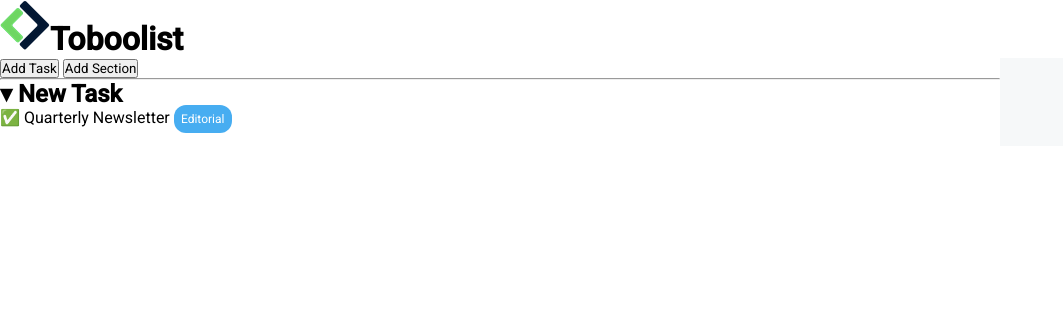
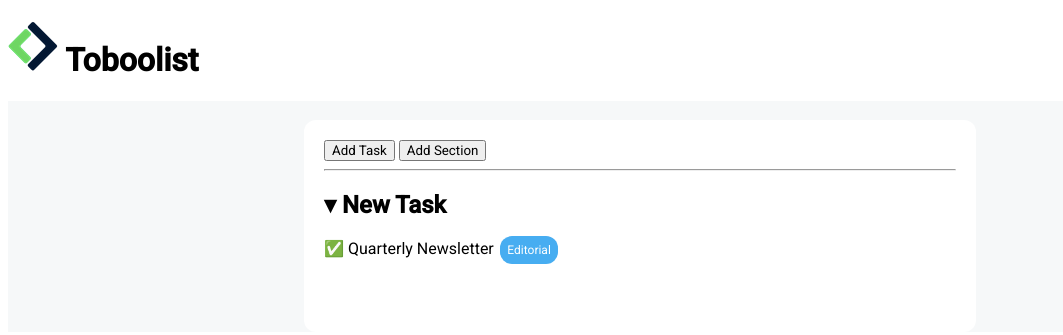
Before and after one commit to Vitali115/html-css-toboolist, a plain HTML site: page index.html in a window 1280 px wide. Shown: the whole page, without its empty margins (0-1063 px from the left). Drawn offline with Linux system fonts and the light colour scheme.

Commit message:
pulizia del codice

```diff
--- a/css/style.css
+++ b/css/style.css
@@ -1,13 +1,29 @@
 
 * {
-  margin: 0;
   font-family: 'Roboto', sans-serif;
-  padding: 0;
-  box-sizing: border-box;
+}
+
+.box{
+  width: 50%;
+  margin: auto;
+  background-color: white;
+  padding: 20px;
+  border-radius: 12px;
 
 }
 
 /******************************/
+.bubble {
+  color: white;
+  border-radius: 12px;
+  margin-left: 0.2em;
+  padding: 0.6em;
+  font-size: 12px;
+
+}
+
+/******************************/
+
 .color1 {
   background-color: white;
 }
@@ -16,31 +32,8 @@
   background-color: #F6F8F9;
 }
 
-/******************************/
-
-header{
-  height: 8em;
-  display: inline;
-  vertical-align: center;
-}
-
-
-/******************************/
-
-.bubble {
-  border-radius: 12px;
-
-  padding: 0.6em;
-  color: white;
-  font-size: 12px;
-
-}
-
 .blue{
   background-color: #47ADF1;
 }
 
-.box{
-
-  width: 1000px;
-}
+/******************************/
--- a/index.html
+++ b/index.html
@@ -16,13 +16,17 @@
 
   <header class="color1">
     <div>
-      <h1><img src="img/Logo (1).png" alt="">Toboolist</h1>
+      <h1>
+        <img src="img/Logo.png" alt="">
+        <span class="font-logo" >Toboolist</span>
+      </h1>
     </div>
   </header>
 
-  <!-- Corpo -->
+  <!-- wip -->
 <main class="color2">
-<div class="box color1">
+  <br>
+<div class="box ">
 
   <section>
     <button>Add Task</button>
@@ -35,12 +39,12 @@
     <p><span>&#9989;</span>  Quarterly Newsletter
     <span class="bubble blue">Editorial</span></p>
     <br>
+    <br>
   </section>
-
 
 </div>
 
   </main>
-    <!-- /Corpo -->
+    <!-- /wip -->
 </body>
 </html>
```
Also changed, not shown: img/Logo.png (renamed from img/Logo (1).png).
